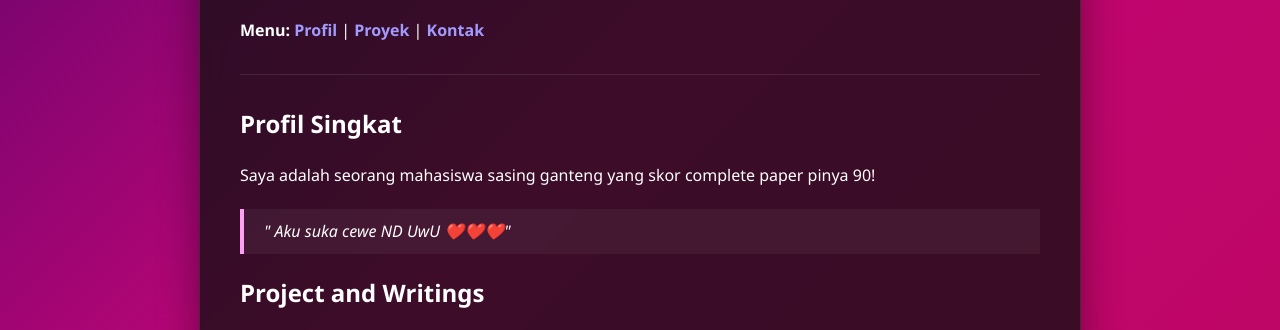
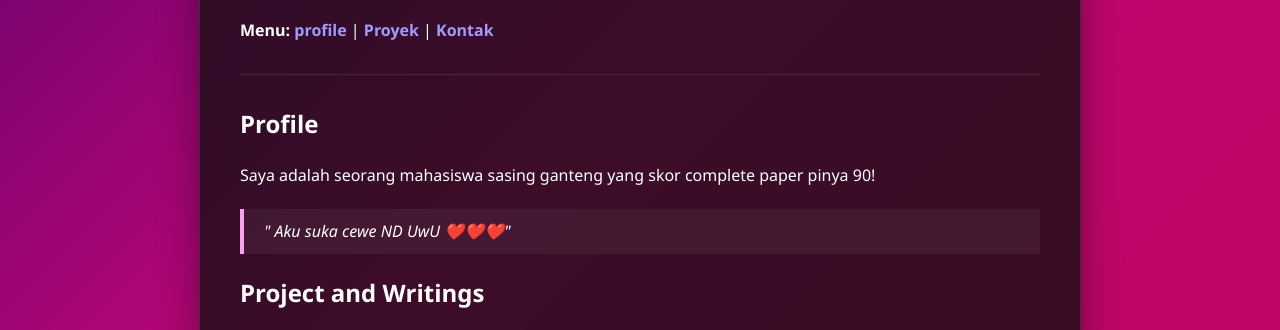
Before and after one commit to Rapfeenix/strawberrynixy, a plain HTML site: page index.html in a window 1280 px wide. Shown: the part 401-731 px from the top of the page. Drawn offline with Linux system fonts and the light colour scheme.

Commit message:
cek lagi profilenya

```diff
--- a/index.html
+++ b/index.html
@@ -178,18 +178,18 @@
 <div class="main-card">
     <header>
         <div style="text-align: center;">
-            <img src="profile.jpeg" alt="Foto Profil" class="profile-img">
+            <img src="profile.jpeg" alt="Profile picture" class="profile-img">
         </div>
         <h1>Rafi Phoenix Rahman</h1>
         <nav>
-            <p><b>Menu:</b> <a href="#profil">Profil</a> | <a href="#proyek">Proyek</a> | <a href="#kontak">Kontak</a></p>
+            <p><b>Menu:</b> <a href="#profile">profile</a> | <a href="#proyek">Proyek</a> | <a href="#kontak">Kontak</a></p>
         </nav>
     </header>
 
     <hr>
 
-    <section id="profil">
-        <h2>Profil Singkat</h2>
+    <section id="Profile">
+        <h2>Profile</h2>
         <p>Saya adalah seorang mahasiswa sasing ganteng yang skor complete paper pinya 90! <b></b> <b> </b></p>
         <blockquote>
             " Aku suka cewe ND UwU ❤️❤️❤️"
```
